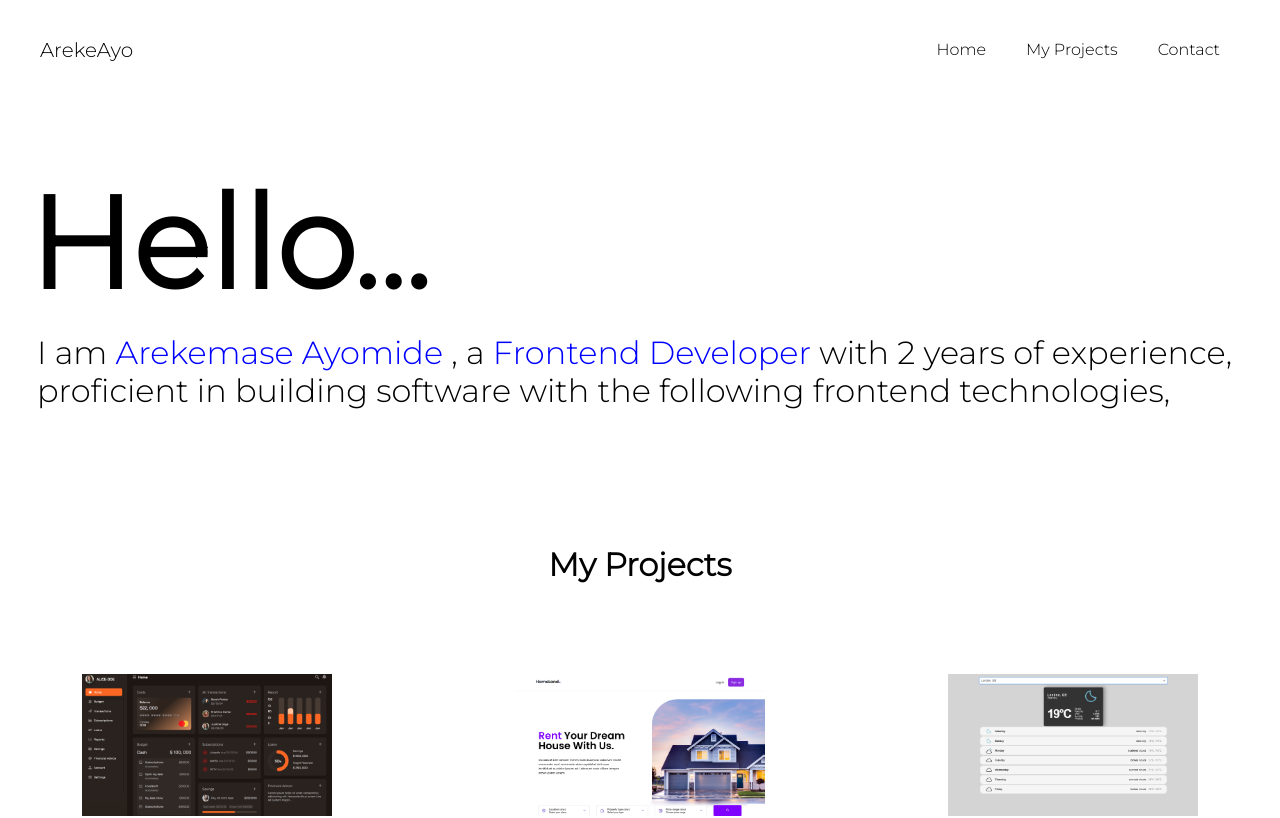
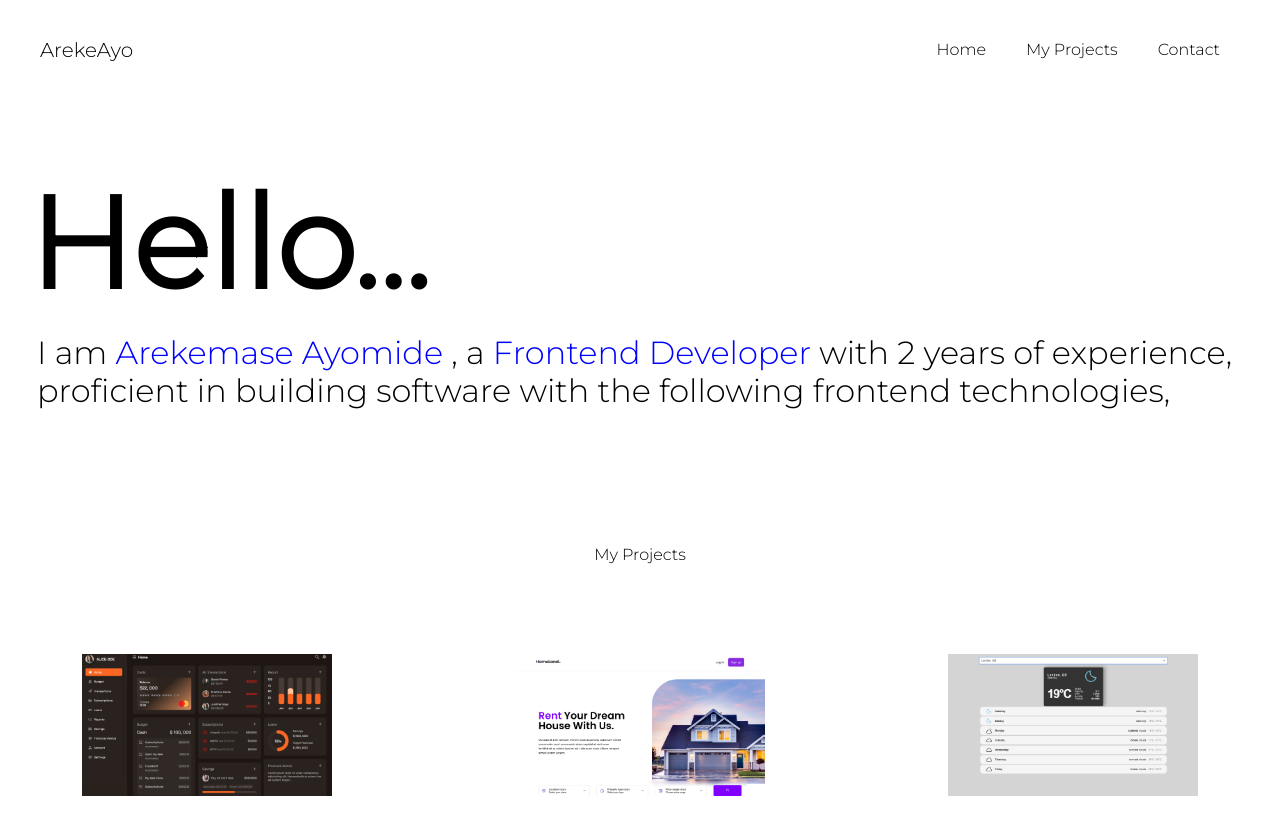
Before and after one commit to Arekemaseayomide/My-Portfolio, a React (Create React App) app: page / in a window 1280 px wide. Shown: the top 818 px of the page. Built offline with nearby package versions, Linux system fonts and the light colour scheme.

Commit message:
Update Projects.jsx

```diff
--- a/src/components/Projects/Projects.jsx
+++ b/src/components/Projects/Projects.jsx
@@ -10,7 +10,7 @@ const Projects = () => {
   return (
     <>
         <div>
-            <h1 className='projects'>My Projects</h1>
+            <p className='projects'>My Projects</p>
             <Project/>
         </div>
             <div className='contact'>
```
